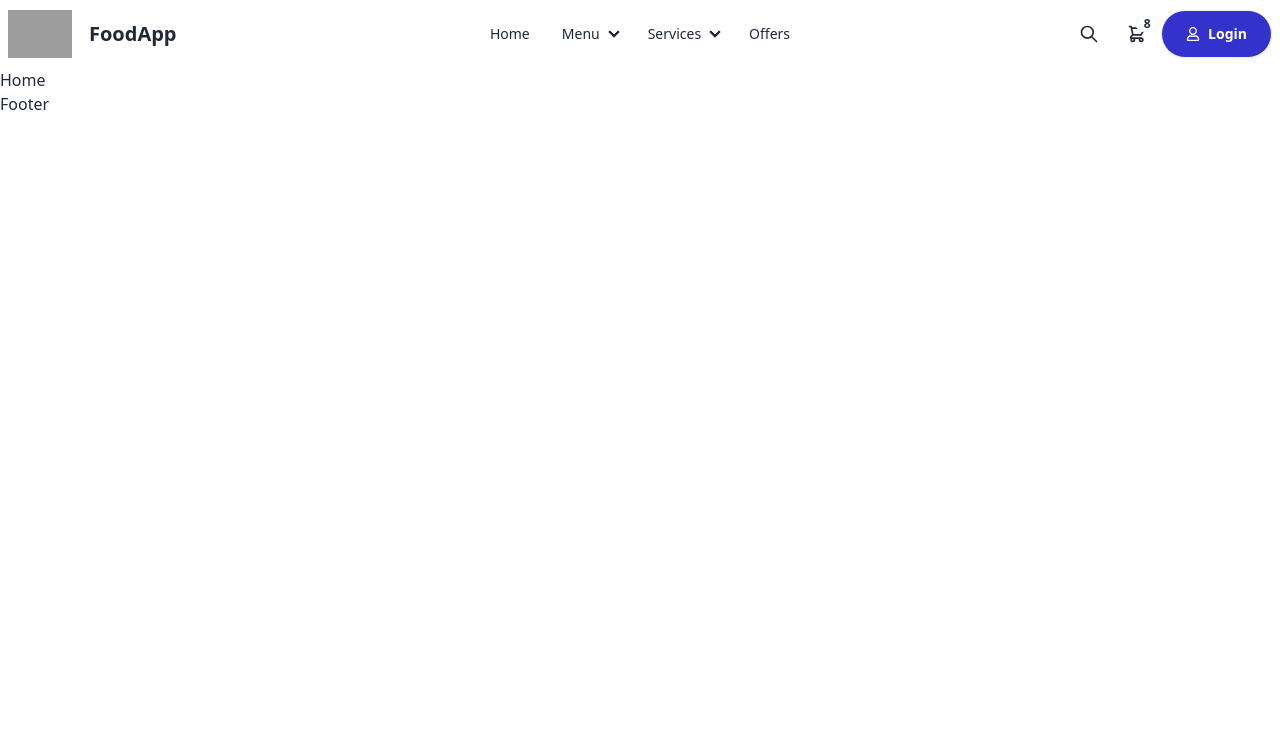
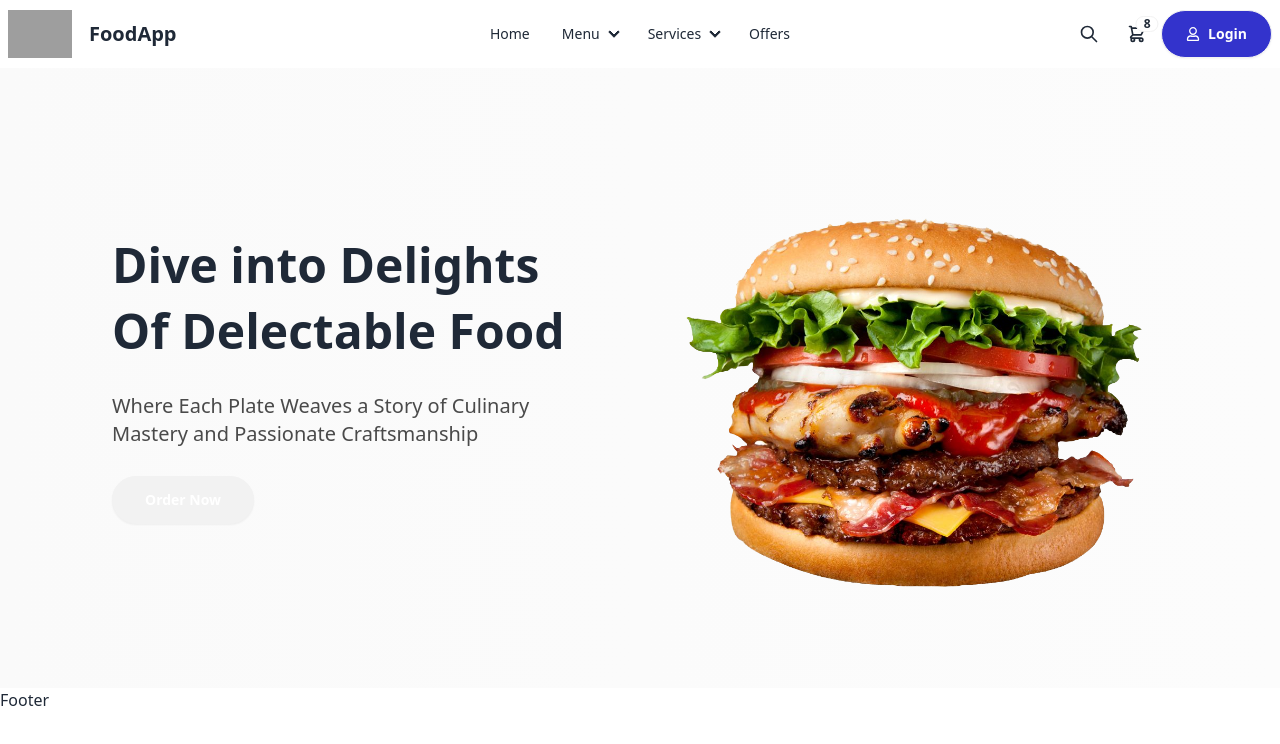
Before and after one commit to subhashdippu/FoodApp, a React (Create React App) app: page / in a window 1280 px wide. Shown: the top 744 px of the page. Built offline with nearby package versions, Linux system fonts and the light colour scheme; grey boxes are pictures that could not be loaded.

Commit message:
adding banner

```diff
--- /dev/null
+++ b/src/components/Banner.js
@@ -0,0 +1,35 @@
+import React from "react";
+import bannerImg from "../images/home/img1.png";
+
+const Banner = () => {
+    return (
+        <div className="max-w-screen-2xl container mx-auto xl:px-24 bg-gradient-to-r from-0% from-[#FAFAFA] to-[#FCFCFC] to-100%">
+            <div className="py-24 flex flex-col md:flex-row-reverse items-center justify-between gap-8">
+
+                {/* img */}
+                <div className="md:w-1/2">
+                    <img src={bannerImg} alt="" />
+                    <div className="flex flex-col md:flex-row items-center justify-around -mt-14 gap-4">
+                    </div>
+                </div>
+
+                {/* texts */}
+                <div className="md:w-1/2 px-4 space-y-7">
+                    <h2 className="md:text-5xl text-4xl font-bold md:leading-snug leading-snug">
+                        Dive into Delights Of Delectable <span className="text-green">Food</span>
+                    </h2>
+                    <p className="text-[#4A4A4A] text-xl">
+                        Where Each Plate Weaves a Story of Culinary Mastery and Passionate
+                        Craftsmanship
+                    </p>
+                    <button className="bg-green font-semibold btn text-white px-8 py-3 rounded-full">
+                        Order Now
+                    </button>
+                </div>
+
+            </div>
+        </div>
+    );
+};
+
+export default Banner;
--- a/src/pages/home/Home.js
+++ b/src/pages/home/Home.js
@@ -1,8 +1,11 @@
 import React from 'react'
+import Banner from '../../components/Banner'
 
 const Home = () => {
     return (
-        <div>Home</div>
+        <div>
+            <Banner />
+        </div>
     )
 }
 
--- a/src/router/Router.js
+++ b/src/router/Router.js
@@ -9,7 +9,7 @@ const router = createBrowserRouter([
             {
                 path: "/",
                 element: <Home />
-            }
+            },
         ]
     },
 ]);
```
Also changed, not shown: src/images/home/img1.png (added), src/images/home/img2.png (added).
